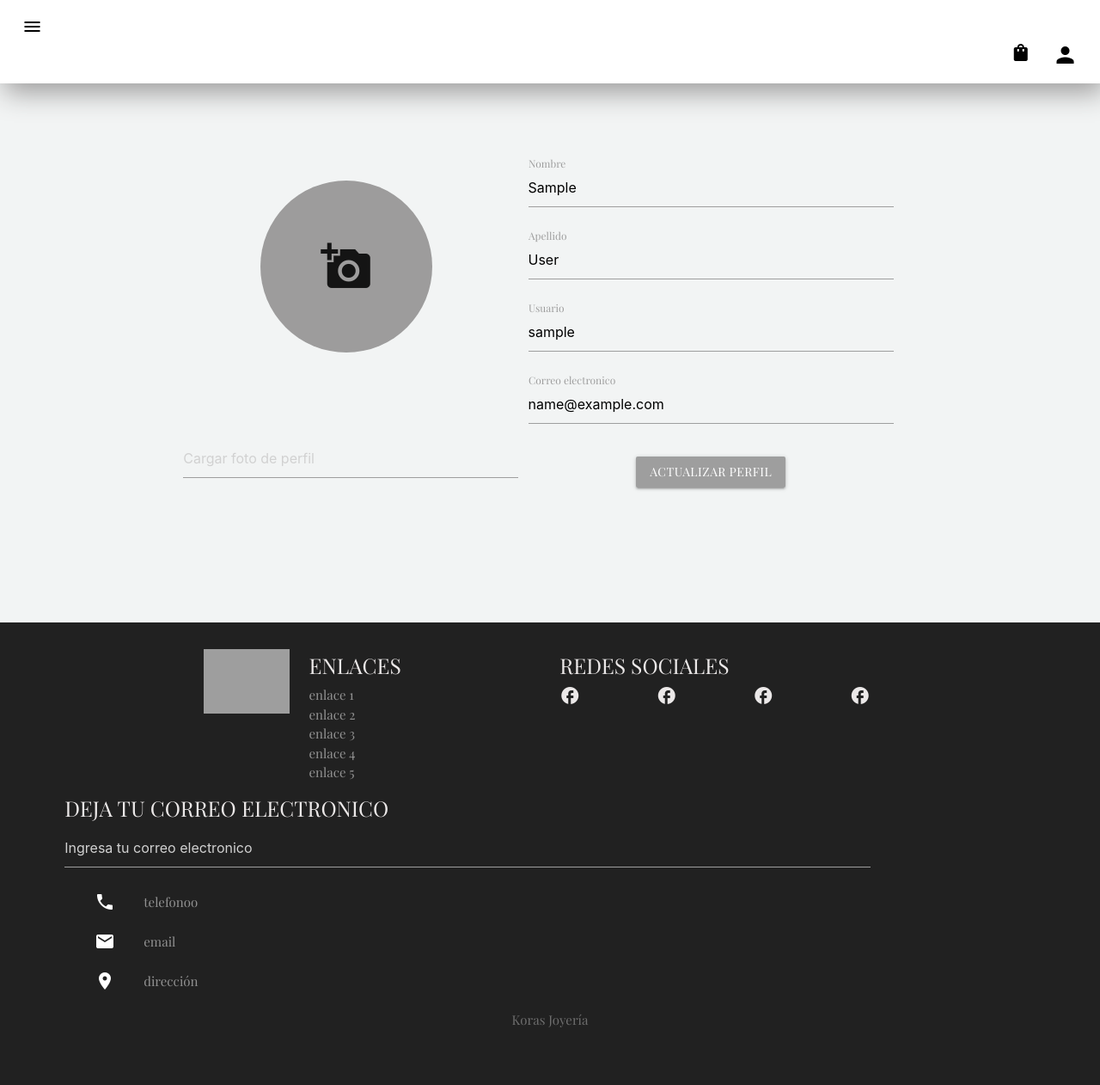
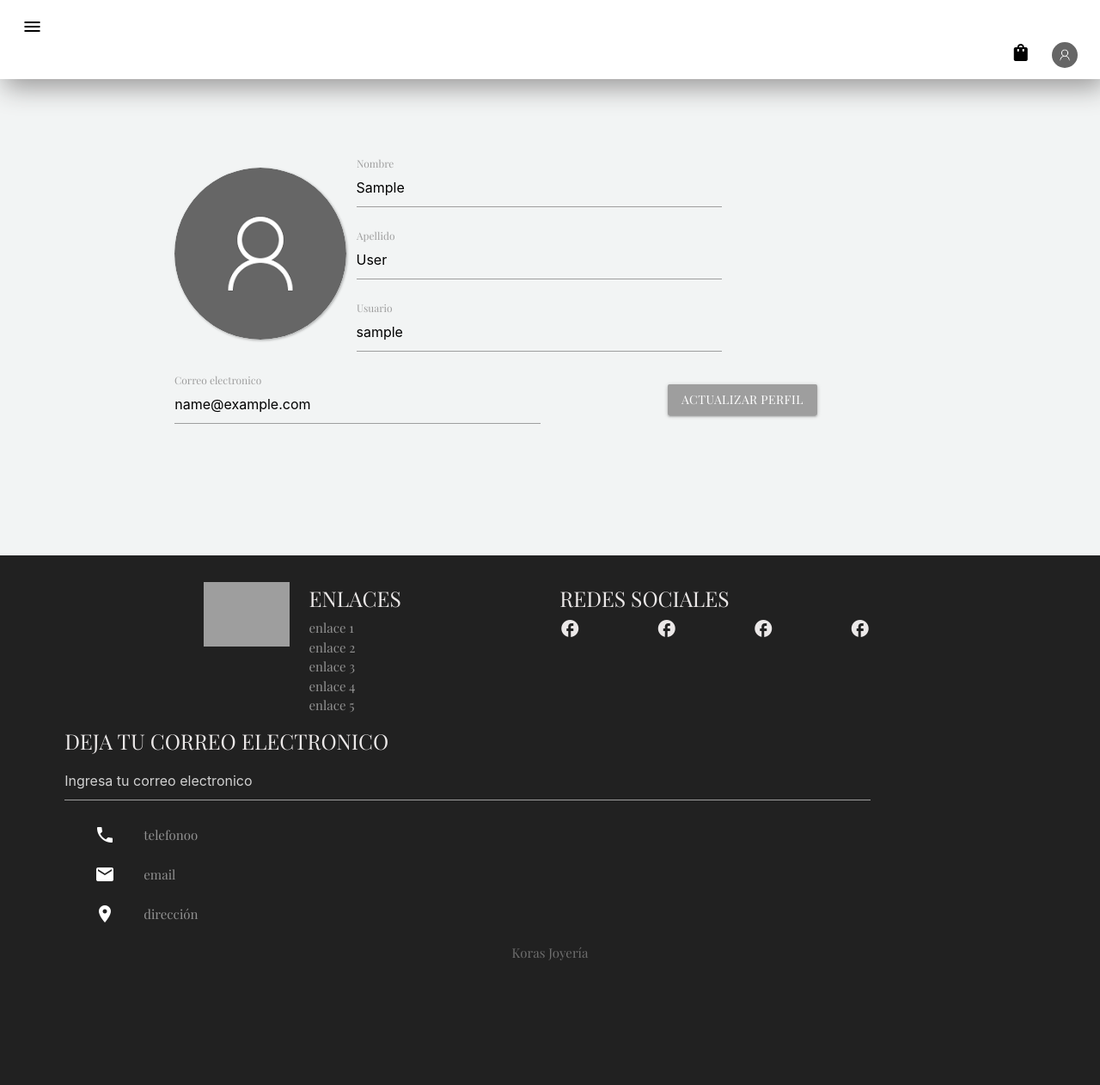
Before and after one commit to ValentinaC2004/KORAS_JOYERIA, a Django app: page /profileEdit/ in a window 1280 px wide. Shown: the whole page at 86% size. After the commit the page ends 1117 px from the top, so only its background shows below. Run offline with Django 4.2, Linux system fonts and the light colour scheme; the visitor is signed in with stand-in values (Sample User, id 1); some libraries are stand-ins or nearby versions; grey boxes are pictures that could not be loaded.

Commit message:
modificación de formularios, conexión de usuarios a perfil y sección de editar perfil, foto por default

```diff
--- a/proyecto_koras/koras_joyeria/admin.py
+++ b/proyecto_koras/koras_joyeria/admin.py
@@ -2,7 +2,7 @@ from django.contrib import admin
 from django.contrib.auth.admin import UserAdmin
 from django.utils.html import format_html
 from django.contrib.auth.forms import UserCreationForm, UserChangeForm
-from koras_joyeria.models import Producto,Profile, Categoria, Compra, CompraDetalle, MarcoP, MaterialP, DiamanteP, TallaP, SizeP, PesoP , Empleado, Tipo,Role,UserRegisterForm
+from koras_joyeria.models import Producto,Profile, Categoria, Compra, CompraDetalle, MarcoP, MaterialP, DiamanteP, TallaP, SizeP, PesoP , Empleado, Tipo,UserRegisterForm
 # Register your models here.
 
 #class UserRegisterFormAdmin(UserAdmin):
@@ -12,9 +12,6 @@ from koras_joyeria.models import Producto,Profile, Categoria, Compra, CompraDeta
       # (None, {'fields': ('first_name', 'last_name', 'username','email')}),
    #)
     #fieldsets = UserAdmin.fieldsets
-
-class RoleAdmin(admin.ModelAdmin):
-    list_display = ('nombre_rol')
 
 class CategoriaAdmin(admin.ModelAdmin):
     list_display = ('id_categoria','nombre_categoria')
@@ -55,5 +52,4 @@ admin.site.register(Compra,CompraAdmin)
 admin.site.register(CompraDetalle,CompraDetalleAdmin)
 admin.site.register(Tipo)
 admin.site.register(Profile, ProfileAdmin)
-admin.site.register(Role)
 #admin.site.register(UserRegisterForm, UserRegisterFormAdmin)
--- a/proyecto_koras/koras_joyeria/static/koras_joyeria/css/style.css
+++ b/proyecto_koras/koras_joyeria/static/koras_joyeria/css/style.css
@@ -334,18 +334,114 @@ label:active {
     text-align: center;
     padding: 2%;
 }
-.foto-flex{
+
+.alert {
+    padding: 20px;
+    background-color: #000000; /* Red */
+    opacity: 80%;
+    color: white;
+    margin-bottom: 15px;
+  }
+
+  /* The close button */
+  .closebtn {
+    margin-left: 15px;
+    color: white;
+    font-weight: bold;
+    float: right;
+    font-size: 22px;
+    line-height: 20px;
+    cursor: pointer;
+    transition: 0.3s;
+  }
+
+  /* When moving the mouse over the close button */
+  .closebtn:hover {
+    color: black;
+  }
+
+
+
+
+
+
+  .caja_7 {
     width: 200px;
     height: 200px;
-    background-color: rgb(157, 156, 156);
     border-radius: 100%;
-    align-items: center;
-    margin: 100px;
-    margin-top: 0%;
-    display: flex;
-    justify-content: center;
+    border: none;
+    overflow: hidden;
+    position: relative;
+    -webkit-box-shadow: 1px 1px 3px 0 rgba(0, 0, 0, 0.3);
+    -moz-box-shadow: 1px 1px 3px 0 rgba(0, 0, 0, 0.3);
+    box-shadow: 1px 1px 3px 0 rgba(0, 0, 0, 0.3);
 }
-.foto-flex:hover{
-    background-color: #080808d5;
-    opacity: 100%;
+.caja_7 img {
+    width: 100%;
+    position: relative;
+    top: 0;
+    left: 0;
 }
+.caja_7 .ovrly {
+    background: rgba(0, 0, 0, 0.5);
+    height: 100%;
+    left: 0;
+    position: absolute;
+    top: 0;
+    width: 100%;
+    opacity: 0;
+    -webkit-transition: all 0.3s;
+    -moz-transition: all 0.3s;
+    -o-transition: all 0.3s;
+    transition: all 0.3s;
+}
+.caja_7 .buttons {
+    position: absolute;
+    top: 50%;
+    left: 50%;
+    -webkit-transform: translate(-50%, -50%);
+    -moz-transform: translate(-50%, -50%);
+    -ms-transform: translate(-50%, -50%);
+    -o-transform: translate(-50%, -50%);
+    transform: translate(-50%, -50%);
+}
+.caja_7 .buttons .fa {
+    background: black;
+    -webkit-box-shadow: 0 0 1px rgba(0, 0, 0, 0.3);
+    -moz-box-shadow: 0 0 1px rgba(0, 0, 0, 0.3);
+    box-shadow: 0 0 1px rgba(0, 0, 0, 0.3);
+    -webkit-border-radius: 10%;
+    -moz-border-radius: 10%;
+    border-radius: 10%;
+    display: inline-block;
+    line-height: 40px;
+    font-size: 16px;
+    text-align: center;
+    text-decoration: none;
+    width: 40px;
+    height: 40px;
+    opacity: 0;
+    -webkit-transform: scale(1.5);
+    -moz-transform: scale(1.5);
+    -ms-transform: scale(1.5);
+    -o-transform: scale(1.5);
+    transform: scale(1.5);
+    position: relative;
+    -webkit-transition: -webkit-transform 0.3s, opacity 0.3s;
+    -moz-transition: -moz-transform 0.3s, opacity 0.3s;
+    -o-transition: -o-transform 0.3s, opacity 0.3s;
+    transition: transform 0.3s, opacity 0.3s;
+    color: transparent;
+}
+.caja_7:hover .buttons .fa {
+    opacity: 1;
+    -webkit-transform: scale(1);
+    -moz-transform: scale(1);
+    -ms-transform: scale(1);
+    -o-transform: scale(1);
+    transform: scale(1);
+    color: rgba(255, 255, 255, 0.9);
+}
+.caja_7:hover .ovrly {
+    opacity: 1;
+}
--- a/proyecto_koras/koras_joyeria/templates/koras_joyeria/base/base.html
+++ b/proyecto_koras/koras_joyeria/templates/koras_joyeria/base/base.html
@@ -10,7 +10,6 @@
     <link rel="stylesheet" href="{% static 'koras_joyeria/material/css/materialize.css' %}">
     <link rel="stylesheet" href="{% static 'koras_joyeria/material/css/materialize.min.css' %}">
     <link rel="stylesheet" href="{% static 'koras_joyeria/css/style.css' %}">
-
     <link rel="preconnect" href="https://fonts.googleapis.com">
     <link rel="preconnect" href="https://fonts.gstatic.com" crossorigin>
     <link href="https://fonts.googleapis.com/css2?family=Cormorant:wght@300&family=Playfair+Display&display=swap" rel="stylesheet">
@@ -18,13 +17,15 @@
     <link rel="stylesheet" href="sweetalert2.min.css">
 
     <link rel="stylesheet" href="https://cdnjs.cloudflare.com/ajax/libs/animate.css/4.1.1/animate.min.css"/>
-
+    <!--JAVASCRIPT-->
+    <script src="https://kit.fontawesome.com/a076d05399.js" crossorigin="anonymous"></script>
 
     {% block links %}  {% endblock links %}
 
     <title>{% block title1 %}Koras Joyeria - {% endblock title1 %} {% block title2 %} ... {% endblock title2 %} </title>
 </head>
 <body>
+    {% block headerBase %}
     <header class="header">
 
         <div class="menu-nav">
@@ -32,18 +33,12 @@
 
             {% if request.user.is_authenticated %}
             <div>
-                {% if user.profile.image %}
+
                 <a class='dropdown-trigger right micuenta' href='#' data-target='micuenta'><img src="{{ user.profile.image.url }}" class="profile-navbar right"></a>
-                {% else %}
-                <a class='dropdown-trigger right micuenta black-text' href='#' data-target='micuenta'><i class="material-icons small">person</i></a>
-                {% endif %}
+
         </div>
                 <ul id='micuenta' class='dropdown-content'>
-                    {% if request.user.profile %}
-                    <li><a href="{% url 'koras_joyeria:profileEdit' %}">Editar perfil</a></li>
-                    {% else %}
-                    <li><a href="{% url 'koras_joyeria:profileEdit' %}">Personalizar perfil</a></li>
-                    {% endif %}
+                    <li><a href="{% url 'koras_joyeria:profileEdit' %}">Editar</a></li>
                     <li><a href=""><i class="material-icons">power_settings_new</i></a></li>
                   </ul>
                   {% endif %}
@@ -55,6 +50,7 @@
             </a>
     </div>
 </header>
+{% endblock headerBase %}
 
 <div id="carrito" class="modal">
     <div class="modal-content">
@@ -86,8 +82,13 @@
                 {% else %}
                 <li><a href="{% url 'koras_joyeria:profileEdit' %}" class="cuenta"><i class="material-icons small">person</i>Personalizar perfil</a></li>
                 {% endif %}
+
+                {% else %}
+                <li><a href="{% url 'koras_joyeria:registro' %}"><i class="material-icons">perm_identity</i>Registrarse</a></li>
+                <li><a href="{% url 'koras_joyeria:inicio' %}"><i class="material-icons">person</i>Iniciar sesión</a></li>
                 {% endif %}
-                <li><a href="{% url 'koras_joyeria:home' %}"><i class="material-icons">home</i>Inicio</a></li>
+
+                <li><a href="{% url 'koras_joyeria:home' %}"><i class="material-icons">home</i>Acerca de Koras Joyería</a></li>
                 <li><a href="{% url 'koras_joyeria:tienda' %}"><i class="material-icons">store</i>Tienda</a></li>
                 <li><a href="{% url 'koras_joyeria:carritoCompra' %}"><i class="material-icons">shopping_cart</i>Mi carrito de compras</a></li>
 
@@ -127,10 +128,6 @@
 
                   {% if request.user.is_authenticated %}
                 <li><a href="{% url 'koras_joyeria:logout' %}"><i class="material-icons">power_settings_new</i>Cerrar sesión</a></li>
-                {% else %}
-
-                <li><a href="{% url 'koras_joyeria:registro' %}"><i class="material-icons">perm_identity</i>Registrarse</a></li>
-                <li><a href="{% url 'koras_joyeria:inicio' %}"><i class="material-icons">person</i>Iniciar sesión</a></li>
                 {% endif %}
 
                 {% endblock contentMenu %}
@@ -247,7 +244,7 @@
 
     <script src="//cdn.jsdelivr.net/npm/sweetalert2@11"></script>
 
-
+<!--
     {% if messages %}
     {% for m in messages %}
     <script>
@@ -255,6 +252,6 @@
     </script>
     {% endfor %}
     {% endif %}
-
+-->
 </body>
 </html>
--- a/proyecto_koras/koras_joyeria/templates/koras_joyeria/profile/profile-edit.html
+++ b/proyecto_koras/koras_joyeria/templates/koras_joyeria/profile/profile-edit.html
@@ -8,15 +8,17 @@
 
 <div class="container center">
     <br><br><br><br>
+
     <div class="row">
         <form class="col s12" method="post" action="" enctype="multipart/form-data">
-          {% if user.profile.image %}
-          <img src="{{ user.profile.image.url }}" class="imgEdit left">
-          {% else %}
-          <div class="input-field left">
+          <div class="input-field left caja_7">
+            <img src="{{ user.profile.image.url }}" class="imgEdit left">
+            <div class="ovrly"></div>
+            <div class="buttons">
+              <a href="#" class="fa fa-link"><i class="material-icons center">add_a_photo</i></a>
+            </div>
             <div class="file-field input-field">
-              <div class="foto-flex">
-                <i class="material-icons medium">add_a_photo</i>
+              <div class="">
                 <input type="file" multiple>
               </div>
               <div class="file-path-wrapper">
@@ -24,7 +26,7 @@
               </div>
             </div>
           </div>
-          {% endif %}
+
 
           <div class="row">
             <div class="input-field col s6">
--- a/proyecto_koras/koras_joyeria/templates/koras_joyeria/tienda/tienda.html
+++ b/proyecto_koras/koras_joyeria/templates/koras_joyeria/tienda/tienda.html
@@ -105,4 +105,4 @@
   </section>
 
 
-{% endblock %}
+{% endblock content %}
--- a/proyecto_koras/koras_joyeria/views.py
+++ b/proyecto_koras/koras_joyeria/views.py
@@ -1,12 +1,12 @@
 from urllib import request
 from django.shortcuts import render, redirect
 from django.contrib import messages
+from koras_joyeria.models import *
 from koras_joyeria.Carrito import Carrito
-from .models import Producto, UserRegisterForm
+from .forms import UserRegisterForm
 # Create your views here.
 
 # Diseñar joyeria
-
 
 def diseñarHome(request):
     return render(request, 'koras_joyeria/diseñar/diseñarHome.html')
@@ -63,10 +63,6 @@ def limpiar_carrito(request):
 def Home(request):
     return render(request, 'koras_joyeria/index.html')
 
-
-def Profile(request):
-    return render(request, 'koras_joyeria/profile/profile.html')
-
 def Registro(request):
     if request.method == 'POST':
         form = UserRegisterForm(request.POST)
@@ -80,3 +76,7 @@ def Registro(request):
         form = UserRegisterForm()
     context = { 'form' : form }
     return render(request, 'koras_joyeria/ingreso/registro.html',context)
+
+
+def Profile(request):
+    return render(request, 'koras_joyeria/profile/profile.html')
```
Also changed, not shown: proyecto_koras/koras_joyeria/forms.py (added, +15 -0 lines), proyecto_koras/koras_joyeria/models.py (+16 -20 lines), proyecto_koras/koras_joyeria/templates/koras_joyeria/ingreso/inicio.html (+13 -1 lines), proyecto_koras/koras_joyeria/templates/koras_joyeria/ingreso/logout.html (+12 -0 lines), proyecto_koras/koras_joyeria/templates/koras_joyeria/ingreso/registro.html (+19 -1 lines), proyecto_koras/koras_joyeria/migrations/0024_alter_profile_rol.py (added), proyecto_koras/koras_joyeria/migrations/0025_alter_profile_rol_delete_role.py (added).
